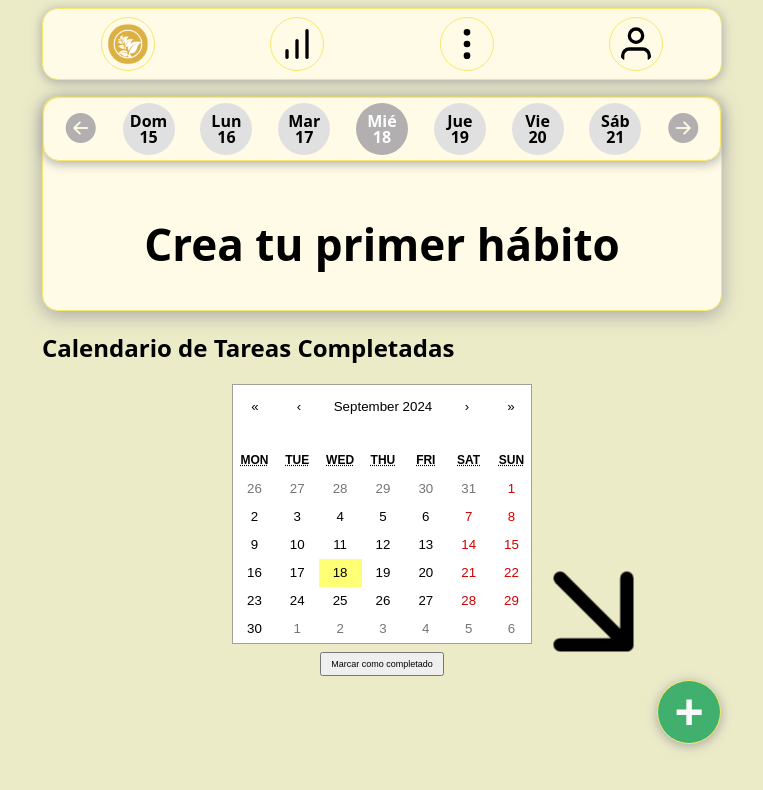
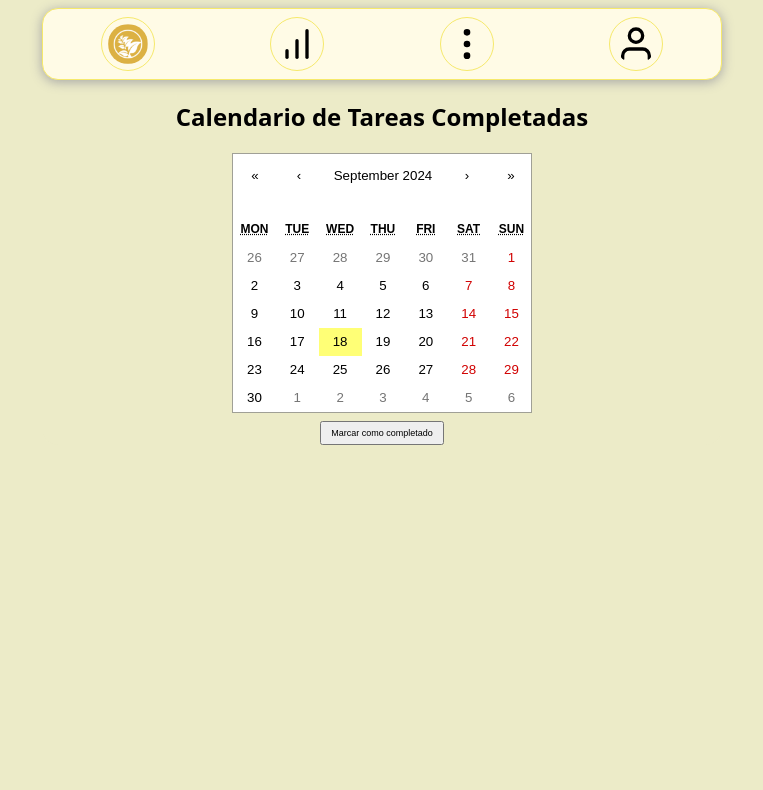
Before and after one commit to fabianvegadev/app-mustard-habit, a React (Vite) app: page /calendar in a window 1280 px wide. Shown: the top 790 px of the page, without its empty margins (258-1021 px from the left). Built offline with nearby package versions, Linux system fonts and the light colour scheme.

Commit message:
Rutas implementadas

```diff
--- a/src/App/App.jsx
+++ b/src/App/App.jsx
@@ -1,13 +1,8 @@
 import { BrowserRouter, Routes, Route } from 'react-router-dom';
-import { DateBar } from '../DateBar/DateBar'
-import { CreateHabitForm } from '../CreateHabitForm/CreateHabitForm';
-import { HabitList } from '../HabitList/HabitList'
 import { useState } from 'react';
-import { Modal } from '../Modal/Modal';
-import { CreateHabitButton } from '../CreateHabitButton/CreateHabitButton';
 import { NavBar } from '../NavBar/NavBar';
-import { EmptyHabits } from '../EmptyHabits/EmptyHabits';
 import { HabitCalendar } from '../HabitCalendar/HabitCalendar';
+import { HomePage } from '../HomePage/HomePage';
 
 import './App.css'
 
@@ -69,7 +64,6 @@ const onCompleteHabit = (text) => {
   newHabits.sort( (i) => i.completed ? 1 : -1)
   saveHabit(newHabits);
   console.log (habits.length)
-
 }
 
 const onDeleteHabit = (text) => {
@@ -81,51 +75,31 @@ const onDeleteHabit = (text) => {
   saveHabit(newHabits);
 }
 
-
   return (
     <BrowserRouter>
       <div>
         <NavBar/>
       </div>
 
+      <Routes>
 
-
-      <div className='Navigation'>
-
-
-        <DateBar/>
-
-        {habits.length === 0 && <EmptyHabits openModal={openModal}/>}
-
-        {habits.length != 0 && (
-          <HabitList
+        <Route path='/' element={
+          <HomePage
+          openModal={openModal}
+          setOpenModal={setOpenModal}
+          newHabitValue={newHabitValue}
+          setNewHabitValue={setNewHabitValue}
           habits={habits}
+          onAddHabit={onAddHabit}
           onCompleteHabit={onCompleteHabit}
           onDeleteHabit={onDeleteHabit}
-        />
-        )}
+        />}/>
 
-        <CreateHabitButton
-          setOpenModal={setOpenModal}
-          onAddHabit={(e) => onAddHabit(e.target.value)}
-        />
+        <Route path='/calendar' element={
+          <HabitCalendar
+        />}/>
 
-        {openModal && (
-          <Modal>
-            <CreateHabitForm
-              setOpenModal={setOpenModal}
-              onAddHabit={onAddHabit}
-              newHabitValue={newHabitValue}
-              setNewHabitValue={setNewHabitValue}
-            />
-          </Modal>
-        )}
-      </div>
-
-
-      <h2>Calendario de Tareas Completadas</h2>
-      <HabitCalendar />
-
+      </Routes>
 
     </BrowserRouter>
   )
--- a/src/HabitCalendar/HabitCalendar.jsx
+++ b/src/HabitCalendar/HabitCalendar.jsx
@@ -33,6 +33,8 @@ const HabitCalendar = () => {
   return (
     <div style={{ textAlign: 'center', marginTop: '5px' }}>
 
+      <h2>Calendario de Tareas Completadas</h2>
+
       {/* Contenedor del calendario */}
       <div>
         <Calendar
--- a/src/HomePage/HomePage.jsx
+++ b/src/HomePage/HomePage.jsx
@@ -1,7 +1,45 @@
-function HomePage () {
+/* eslint-disable react/prop-types */
+import { DateBar } from "../DateBar/DateBar";
+import { EmptyHabits } from "../EmptyHabits/EmptyHabits";
+import { HabitList } from "../HabitList/HabitList";
+import { CreateHabitButton } from "../CreateHabitButton/CreateHabitButton";
+import { CreateHabitForm } from "../CreateHabitForm/CreateHabitForm";
+import { Modal } from "../Modal/Modal";
+
+function HomePage (props) {
     return (
 
+        <div className='Navigation'>
 
+
+        <DateBar/>
+
+        {props.habits.length === 0 && <EmptyHabits openModal={props.openModal}/>}
+
+        {props.habits.length != 0 && (
+          <HabitList
+          habits={props.habits}
+          onCompleteHabit={props.onCompleteHabit}
+          onDeleteHabit={props.onDeleteHabit}
+        />
+        )}
+
+        <CreateHabitButton
+          setOpenModal={props.setOpenModal}
+          onAddHabit={(e) => props.onAddHabit(e.target.value)}
+        />
+
+        {props.openModal && (
+          <Modal>
+            <CreateHabitForm
+              setOpenModal={props.setOpenModal}
+              onAddHabit={props.onAddHabit}
+              newHabitValue={props.newHabitValue}
+              setNewHabitValue={props.setNewHabitValue}
+            />
+          </Modal>
+        )}
+      </div>
 
     )
 }
```
